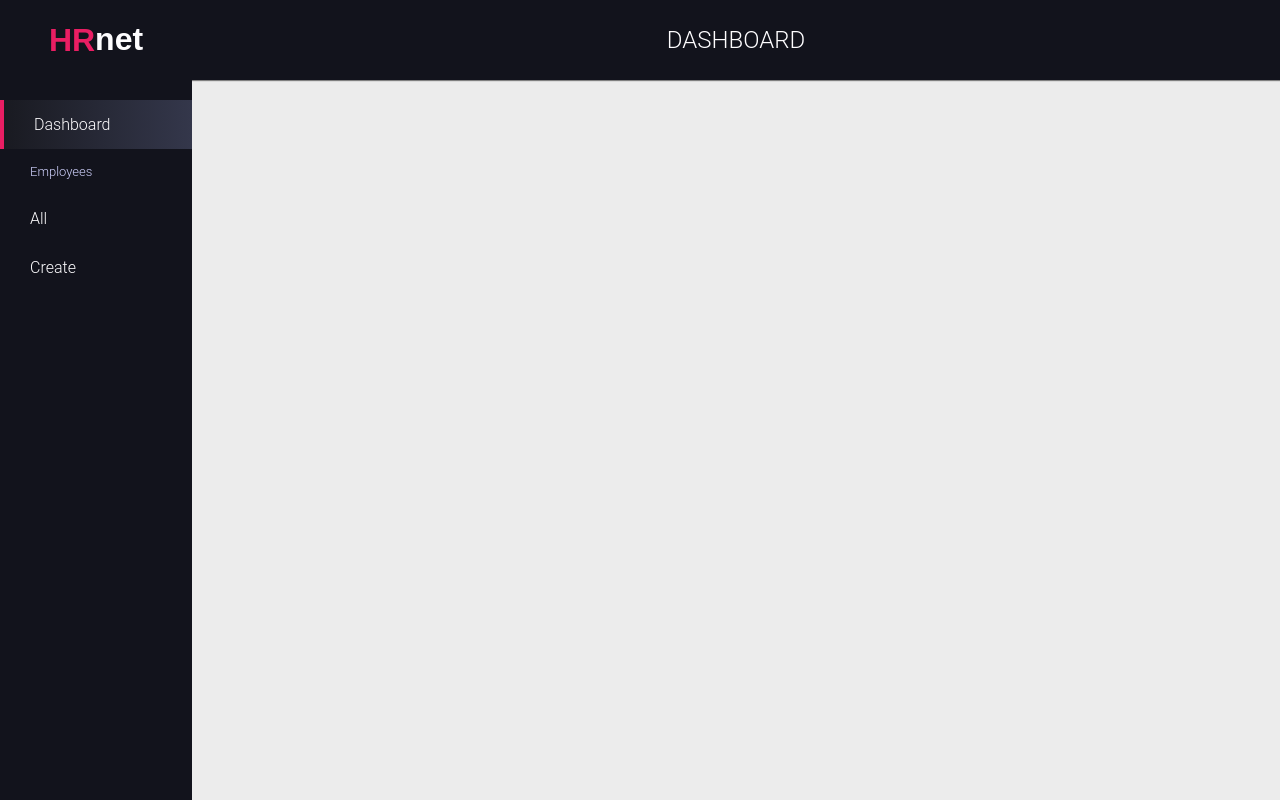
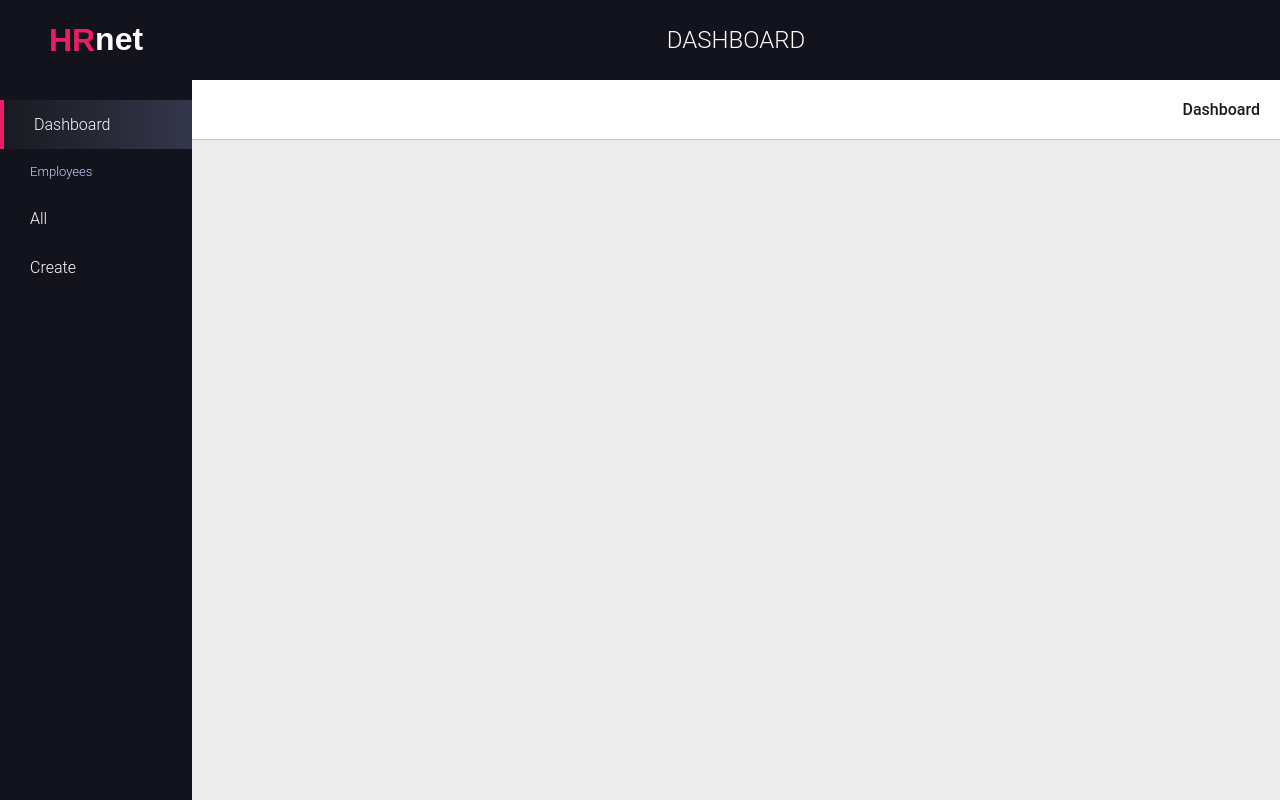
Before and after one commit to BELAID78/P14_React_HRnet, a React (Create React App) app: page / in a window 1280 px wide. Built offline with nearby package versions, Linux system fonts and the light colour scheme.

Commit message:
Add Breadcrumb in the dashboard page

```diff
--- a/src/pages/Dashboard.js
+++ b/src/pages/Dashboard.js
@@ -1,6 +1,8 @@
 import React from 'react'
+import { NavLink } from 'react-router-dom'
 
 import Header from '../components/Header/Header';
+import Breadcrumb from '../components/Breadcrumb/Breadcrumb';
 
 function Dashboard() {
     return (
@@ -8,6 +10,10 @@ function Dashboard() {
             <Header>
                 <h2>DASHBOARD</h2>
             </Header>
+
+            <Breadcrumb>
+                <NavLink to='/'>Dashboard</NavLink>
+            </Breadcrumb>
         </div>
     )
 }
```
